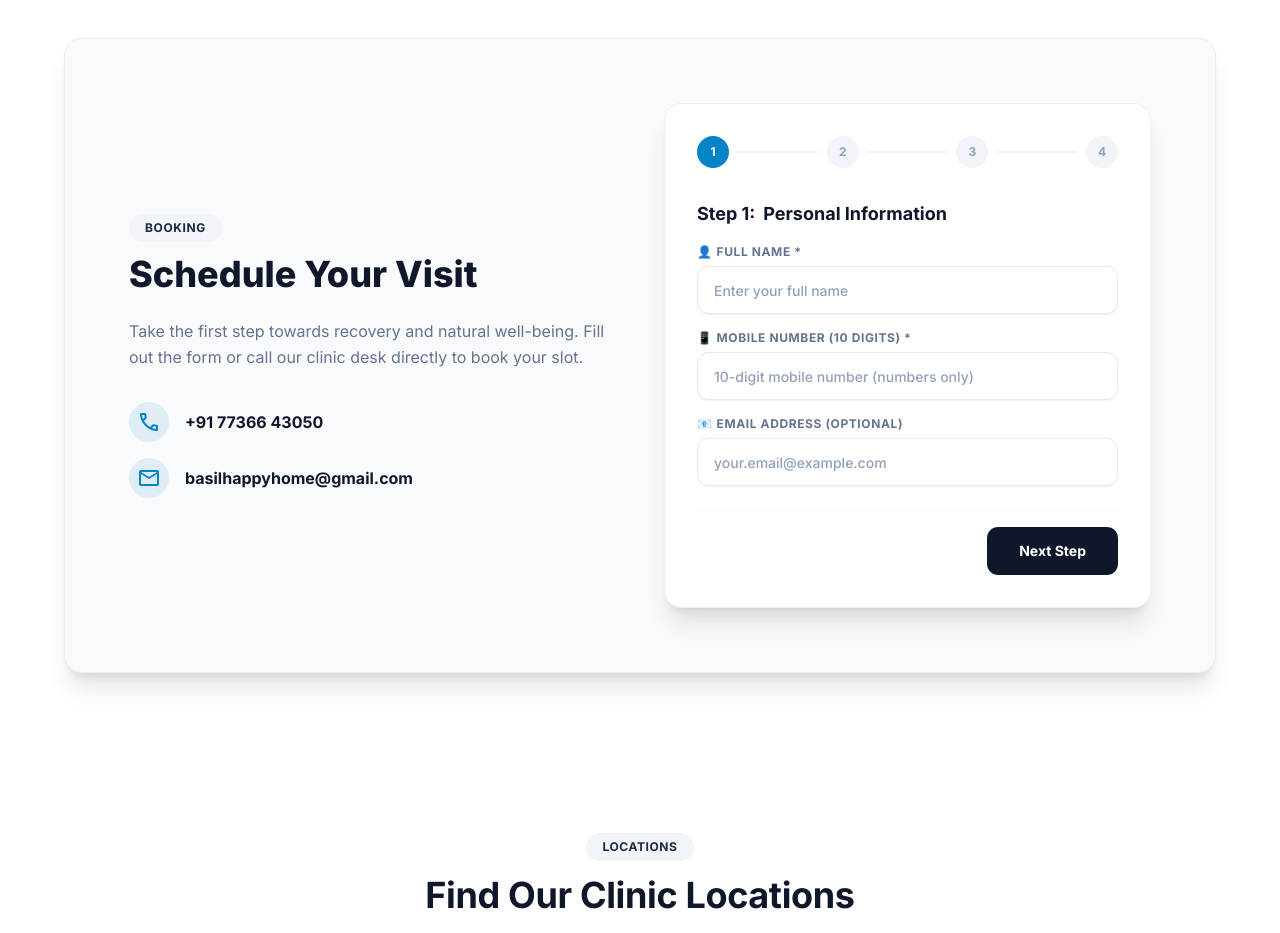
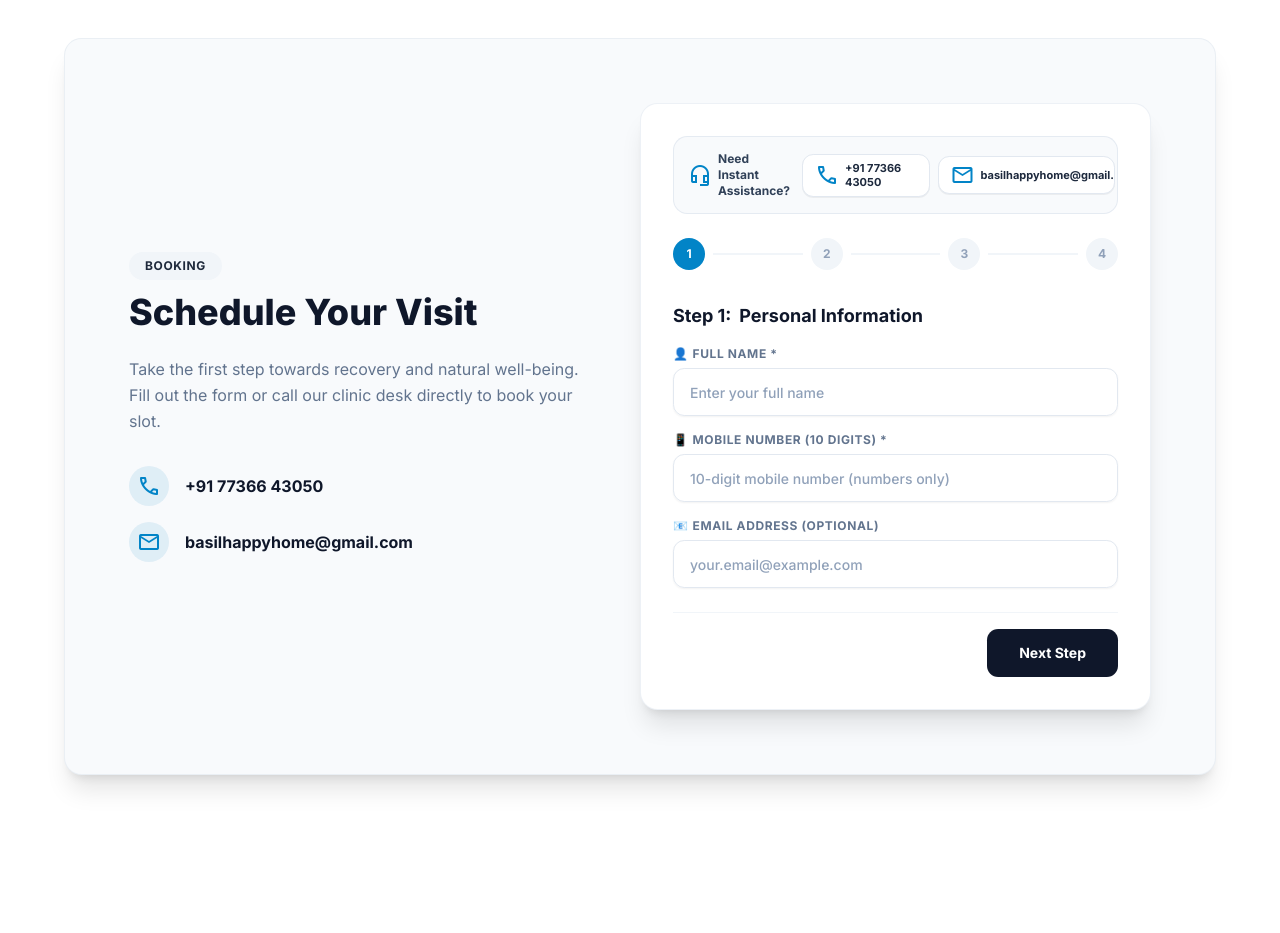
Before and after one commit to raneem-km/LifeCare, a Next.js app: page / in a window 1280 px wide. Shown: the part 6960-7893 px from the top of the page. Built offline with nearby package versions, Linux system fonts and the light colour scheme; no server answers; the database is empty.

Commit message:
Add active click-to-call (+91 77366 43050) and click-to-mail (basilhappyhome@gmail.com) links to BookingForm and success screen

```diff
--- a/src/components/BookingForm.tsx
+++ b/src/components/BookingForm.tsx
@@ -156,7 +156,26 @@ export default function BookingForm() {
         <p className="text-slate-600 text-xs sm:text-sm max-w-xl mx-auto leading-snug">
           Thank you! Our front desk will contact you shortly via WhatsApp or phone call to confirm your final appointment slot.
         </p>
-        <Button variant="outline" className="rounded-xl px-6 py-2.5 text-xs font-bold" onClick={resetForm}>
+
+        {/* Direct Action Contact Buttons */}
+        <div className="pt-2 flex flex-wrap justify-center items-center gap-3 w-full">
+          <a
+            href="tel:+917736643050"
+            className="inline-flex items-center gap-2 bg-primary text-white px-5 py-2.5 rounded-xl text-xs font-bold shadow-md shadow-primary/20 hover:bg-primary/95 hover:scale-105 transition-all"
+          >
+            <span className="material-symbols-outlined text-base">call</span>
+            Call +91 77366 43050
+          </a>
+          <a
+            href="mailto:basilhappyhome@gmail.com"
+            className="inline-flex items-center gap-2 bg-slate-100 text-slate-800 hover:bg-slate-200 px-5 py-2.5 rounded-xl text-xs font-bold transition-all"
+          >
+            <span className="material-symbols-outlined text-base text-primary">mail</span>
+            Email Clinic
+          </a>
+        </div>
+
+        <Button variant="outline" className="rounded-xl px-6 py-2.5 text-xs font-bold mt-2" onClick={resetForm}>
           Book Another Appointment
         </Button>
       </div>
@@ -172,7 +191,7 @@ export default function BookingForm() {
           <div className="flex-1 space-y-1">
             <p className="font-bold text-rose-900 text-sm">Booking Request Failed</p>
             <p className="leading-relaxed">{serverError}</p>
-            <p className="text-[11px] text-rose-600 pt-1">You can also call or WhatsApp us directly at: <a href="tel:+917736643050" className="underline font-bold">+91 77366 43050</a></p>
+            <p className="text-[11px] text-rose-600 pt-1">You can also call us directly at: <a href="tel:+917736643050" className="underline font-bold">+91 77366 43050</a></p>
           </div>
           <button
             type="button"
@@ -183,6 +202,31 @@ export default function BookingForm() {
           </button>
         </div>
       )}
+
+      {/* Quick Click-to-Call & Click-to-Mail Banner */}
+      <div className="p-3.5 bg-slate-50 border border-slate-200/80 rounded-2xl flex flex-col sm:flex-row items-center justify-between gap-3 text-xs">
+        <span className="font-bold text-slate-700 flex items-center gap-1.5">
+          <span className="material-symbols-outlined text-base text-primary">headset_mic</span>
+          Need Instant Assistance?
+        </span>
+        <div className="flex items-center gap-2 w-full sm:w-auto justify-center">
+          <a
+            href="tel:+917736643050"
+            className="flex items-center gap-1.5 text-slate-800 hover:text-primary transition-colors bg-white px-3 py-1.5 rounded-xl border border-slate-200 shadow-2xs font-bold text-[11px]"
+          >
+            <span className="material-symbols-outlined text-sm text-primary">call</span>
+            +91 77366 43050
+          </a>
+          <a
+            href="mailto:basilhappyhome@gmail.com"
+            className="flex items-center gap-1.5 text-slate-800 hover:text-primary transition-colors bg-white px-3 py-1.5 rounded-xl border border-slate-200 shadow-2xs font-bold text-[11px] truncate max-w-[180px] sm:max-w-none"
+          >
+            <span className="material-symbols-outlined text-sm text-primary">mail</span>
+            basilhappyhome@gmail.com
+          </a>
+        </div>
+      </div>
+
       {/* Progress Indicators */}
       <div className="flex justify-between items-center mb-8">
         {[1, 2, 3, 4].map((num) => (
```
